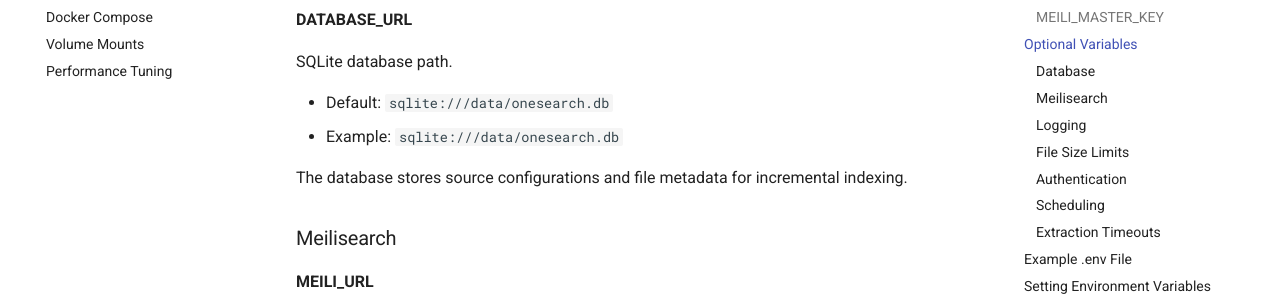
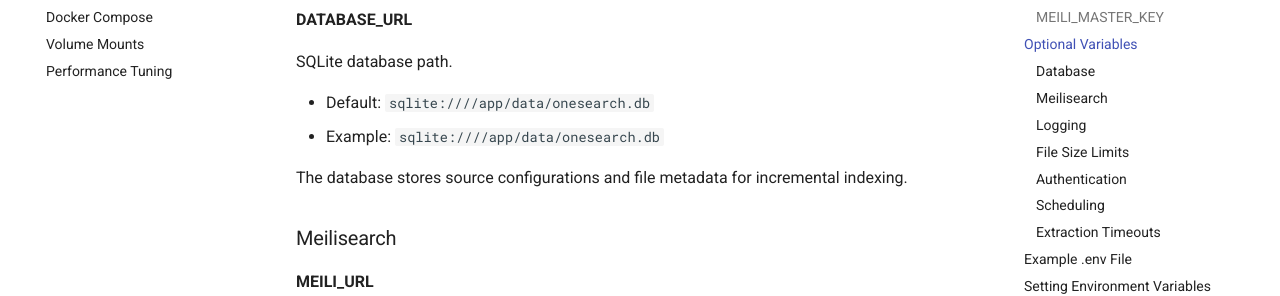
Before and after one commit to demigodmode/OneSearch, an MkDocs documentation site: the page built from docs/configuration/environment-variables.md, in a window 1280 px wide and 900 px high, scrolled down 786 px. Shown: the part 166-462 px from the top of the window. Built offline with MkDocs 1.6.1 and Material for MkDocs 9.7.7, drawn with Linux system fonts in a browser that asks for light colours; comment, search, counter and statistics services are not loaded; the version menu is left out; some of the changed text lies outside the part shown.

Commit message:
fix critical deployment bugs — SQLite paths, alembic config, scheduler pickle (#68, #69, #70)

````diff
--- a/docker-compose.yml
+++ b/docker-compose.yml
@@ -47,7 +47,7 @@
     environment:
       - MEILI_URL=http://meilisearch:7700
       - MEILI_MASTER_KEY=${MEILI_MASTER_KEY}
-      - DATABASE_URL=sqlite:///data/onesearch.db
+      - DATABASE_URL=sqlite:////app/data/onesearch.db
       - LOG_LEVEL=${LOG_LEVEL:-INFO}
     ports:
       - "8000:8000"
--- a/docs/configuration/environment-variables.md
+++ b/docs/configuration/environment-variables.md
@@ -37,8 +37,8 @@
 
 SQLite database path.
 
-- Default: `sqlite:///data/onesearch.db`
-- Example: `sqlite:///data/onesearch.db`
+- Default: `sqlite:////app/data/onesearch.db`
+- Example: `sqlite:////app/data/onesearch.db`
 
 The database stores source configurations and file metadata for incremental indexing.
 
@@ -176,7 +176,7 @@
 MEILI_MASTER_KEY=YourSecureRandomKeyHere123456789
 
 # Optional - these show the defaults
-DATABASE_URL=sqlite:///data/onesearch.db
+DATABASE_URL=sqlite:////app/data/onesearch.db
 MEILI_URL=http://meilisearch:7700
 LOG_LEVEL=INFO
 
@@ -238,7 +238,7 @@
 
 class Settings(BaseSettings):
     meili_master_key: str
-    database_url: str = "sqlite:///data/onesearch.db"
+    database_url: str = "sqlite:////app/data/onesearch.db"
     log_level: str = "INFO"
     # ... etc
 ```
--- a/pyproject.toml
+++ b/pyproject.toml
@@ -1,6 +1,6 @@
 [project]
 name = "onesearch"
-version = "0.7.0"
+version = "0.7.1"
 description = "Self-hosted, privacy-focused search for your homelab"
 readme = "README.md"
 requires-python = ">=3.10"
````
Also changed, not shown: CHANGELOG.md (+20 -1 lines), 7 other files.
